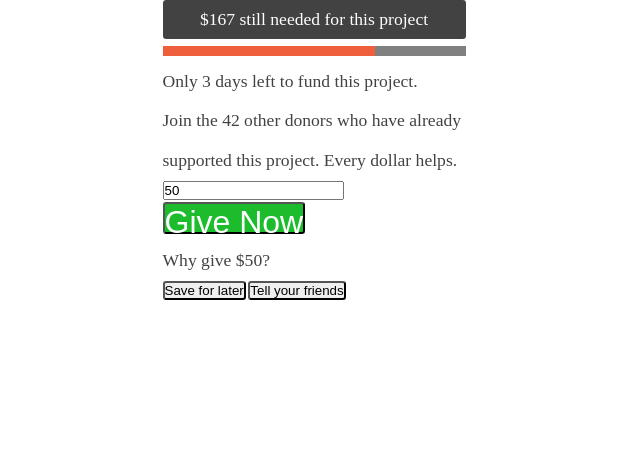
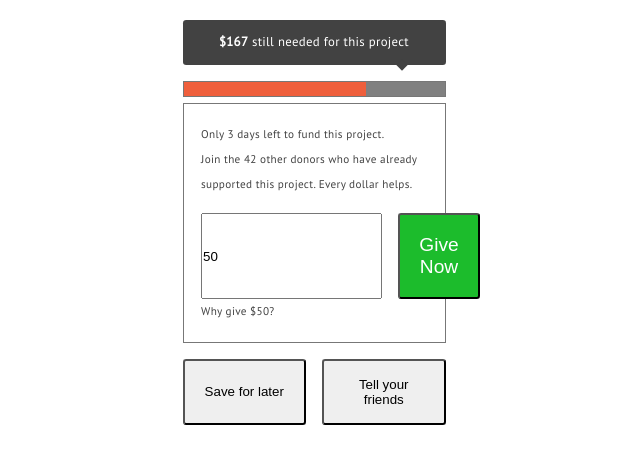
Before and after one commit to ArturWer/forAlexander, a plain HTML site: page index.html in a window 1280 px wide. Shown: the whole page, without its empty margins (326-966 px from the left). Drawn offline with Linux system fonts and the light colour scheme.

Commit message:
Added arrow in msg etc.

```diff
--- a/index.html
+++ b/index.html
@@ -3,23 +3,28 @@
   <head>
     <meta charset="utf-8">
     <meta name="viewport" content="width=device-width">
+    <link href="https://fonts.googleapis.com/css?family=PT+Sans" rel="stylesheet">
     <title>The First task</title>
     <link rel="stylesheet" type="text/css" href="main.css">
   </head>
   <body>
     <section>
       <form class="container">
-        <p class="msg">$<span>167</span> still needed for this project</p>
-        <div>
-          <progress max="100" value="70">70/100</progress>
+        <p class="msg"><span class="bold">$167</span> still needed for this project</p>
+        <progress max="100" value="70">70/100</progress>
+        <div class="main">
           <p>Only <span>3</span> days left to fund this project.</p>
           <p>Join the <span>42</span> other donors who have already supported this project. Every dollar helps.</p>
-          <input type="number" name="gift" value="50">
-          <button class="giveNowBtn">Give Now</button>
+          <div class="userGift">
+            <input type="number" name="gift" value="50">
+            <button class="giveNowBtn">Give Now</button>
+          </div>
           <p class="why">Why give $50?</p>
         </div>
-        <button class="save">Save for later</button>
-        <button>Tell your friends</button>
+        <div class="btns">
+          <button class="save">Save for later</button>
+          <button>Tell your friends</button>
+        </div>
       </form>
     </section>
     <script src="main.js">
--- a/main.css
+++ b/main.css
@@ -5,16 +5,16 @@
   padding: 0;
 }
 body {
-  font-family: "rooney-sans", Avenir-Book, Calibri, sans-serif;
+  font-family: 'PT Sans', sans-serif;
   font-size: 10px;
   color: #424242;
   line-height: 2.24;
+  letter-spacing: .02rem;
 }
 
 /* Fonts */
 p {
-  font-family: "rooney-web", 'AmericanTypewriter', Rockwell, serif;
-  font-size: 1.1rem;
+  font-size: .7rem;
 }
 .bold{
   font-weight: bold;
@@ -23,6 +23,7 @@ p {
   margin: 2em auto;
   max-width: 303px;
   margin: 0 auto;
+  padding: 20px;
 }
 
 .msg{
@@ -30,12 +31,28 @@ p {
   background-color: #424242;
   border-radius: .2rem;
   text-align: center;
+  font-size: .8rem;
+  padding: .5rem;
+  position: relative;
+}
+.msg:after{
+  position: absolute;
+  width: .5rem;
+  height: .5rem;
+  background-color: #424242;
+  top: 100%;
+  right: 15%;
+  margin-left: -2.5rem;
+  content: '';
+  transform: rotate(45deg);
+  margin-top: -.25rem;
 }
 progress{
-  width: 303px;
-  animation:none;
+  width: 263px;
+  height: 1rem;
   background-color: white;
-  background-size: 303px;
+  border: .1rem solid #777;
+  margin-top: 1rem;
 }
 progress::-webkit-progress-value {
     background: #EF5F3C;
@@ -44,16 +61,34 @@ progress::-webkit-progress-value {
 progress::-moz-progress-bar{
   background: #EF5F3C;
 }
+form div.main{
+  border: .1rem solid #777;
+  padding: 1.1rem;
+}
 button{
   border-radius: .2rem;
 }
 .giveNowBtn{
   color: white;
   background-color: #1CBC2C;
-  height: 2rem;
-  font-size: 2rem;
+  padding: 1.2rem;
+  font-size: 1.2rem;
 }
-
+form div.userGift{
+  margin-top: 1rem;
+  display: grid;
+  grid-template-columns: 1fr 1fr;
+  column-gap: 1rem;
+}
+form div.btns{
+  margin-top: 1rem;
+  display: grid;
+  grid-template-columns: 1fr 1fr;
+  column-gap: 1rem;
+}
+form div.btns button{
+  padding: 1rem;
+}
 /* COLORS:
   blue: #20A1D4;
   green: #1CBC2C;
```
